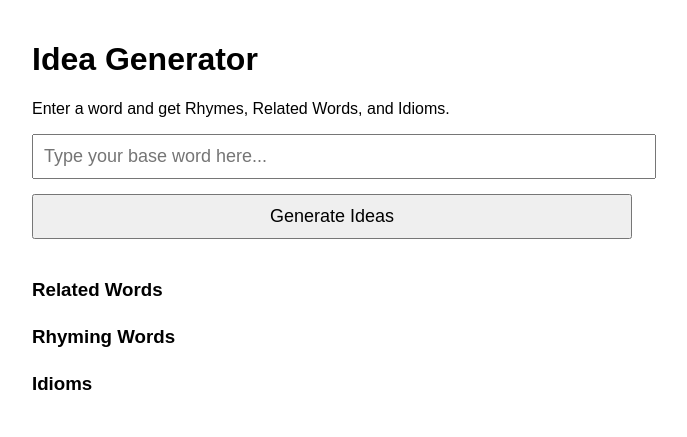
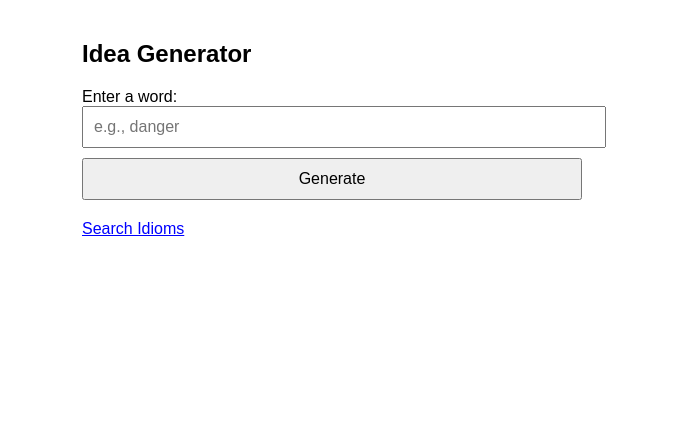
Before and after one commit to LSArts/idea-generator, a plain HTML site: page index.html in a window 1280 px wide. Shown: the whole page, without its empty margins (308-995 px from the left). Drawn offline with Linux system fonts and the light colour scheme.

Commit message:
Update index.html

```diff
--- a/index.html
+++ b/index.html
@@ -1,97 +1,55 @@
 <!DOCTYPE html>
-<html lang="en">
+<html>
 <head>
-  <meta charset="UTF-8" />
-  <meta name="viewport" content="width=device-width, initial-scale=1.0"/>
+  <meta charset="UTF-8">
   <title>Idea Generator</title>
   <style>
     body {
-      font-family: sans-serif;
+      font-family: Arial, sans-serif;
       padding: 20px;
-      max-width: 600px;
+      max-width: 500px;
       margin: auto;
     }
-    input, button {
-      font-size: 18px;
+    input {
+      width: 100%;
       padding: 10px;
+      font-size: 16px;
+    }
+    button {
+      margin-top: 10px;
+      padding: 10px;
+      font-size: 16px;
       width: 100%;
-      margin-bottom: 15px;
     }
-    .output {
+    a {
+      display: block;
       margin-top: 20px;
-    }
-    h3 {
-      margin-top: 25px;
+      color: blue;
+      font-size: 16px;
+      text-decoration: underline;
     }
   </style>
 </head>
 <body>
-  <h1>Idea Generator</h1>
-  <p>Enter a word and get Rhymes, Related Words, and Idioms.</p>
+  <h2>Idea Generator</h2>
+  <label for="word">Enter a word:</label>
+  <input type="text" id="word" placeholder="e.g., danger" />
+  <button onclick="generate()">Generate</button>
 
-  <input type="text" id="inputWord" placeholder="Type your base word here..." />
-  <button onclick="generateIdeas()">Generate Ideas</button>
-
-  <div class="output">
-    <h3>Related Words</h3>
-    <ul id="relatedList"></ul>
-
-    <h3>Rhyming Words</h3>
-    <ul id="rhymeList"></ul>
-
-    <h3>Idioms</h3>
-    <ul id="idiomList"></ul>
-  </div>
+  <a id="idiomSearchLink" href="#" target="_blank">Search Idioms</a>
 
   <script>
-    async function generateIdeas() {
-      const word = document.getElementById("inputWord").value.trim();
-      if (!word) return alert("Please enter a word!");
+    function generate() {
+      const word = document.getElementById("word").value.trim();
+      const idiomSearch = document.getElementById("idiomSearchLink");
 
-      document.getElementById("relatedList").innerHTML = "<li>Loading...</li>";
-      document.getElementById("rhymeList").innerHTML = "<li>Loading...</li>";
-      document.getElementById("idiomList").innerHTML = "<li>Loading...</li>";
-
-      // Fetch related words from Datamuse API
-      const related = await fetch(`https://api.datamuse.com/words?ml=${word}`)
-        .then(res => res.json()).catch(() => []);
-      const rhymes = await fetch(`https://api.datamuse.com/words?rel_rhy=${word}`)
-        .then(res => res.json()).catch(() => []);
-
-      const idioms = generateFakeIdioms(word); // Fake idiom generator
-
-      displayList("relatedList", related.map(w => w.word).slice(0, 10));
-      displayList("rhymeList", rhymes.map(w => w.word).slice(0, 10));
-      displayList("idiomList", idioms);
-    }
-
-    function displayList(id, items) {
-      const list = document.getElementById(id);
-      list.innerHTML = "";
-      if (items.length === 0) {
-        list.innerHTML = "<li>No results found.</li>";
-        return;
+      if (word) {
+        idiomSearch.href = "https://idioms.thefreedictionary.com/" + encodeURIComponent(word);
+        idiomSearch.innerText = `Search Idioms for "${word}"`;
+      } else {
+        idiomSearch.href = "#";
+        idiomSearch.innerText = "Search Idioms";
       }
-      items.forEach(item => {
-        const li = document.createElement("li");
-        li.textContent = item;
-        list.appendChild(li);
-      });
-    }
-
-    function generateFakeIdioms(word) {
-      return [
-        `A touch of ${word}`,
-        `In the face of ${word}`,
-        `The ${word} effect`,
-        `Caught in ${word} crossfire`,
-        `No ${word}, no glory`,
-        `Between a rock and ${word}`,
-        `Make way for ${word}`,
-        `The art of ${word}`,
-        `The road to ${word}`,
-        `Mastering the ${word} game`
-      ];
     }
   </script>
 </body>
```
